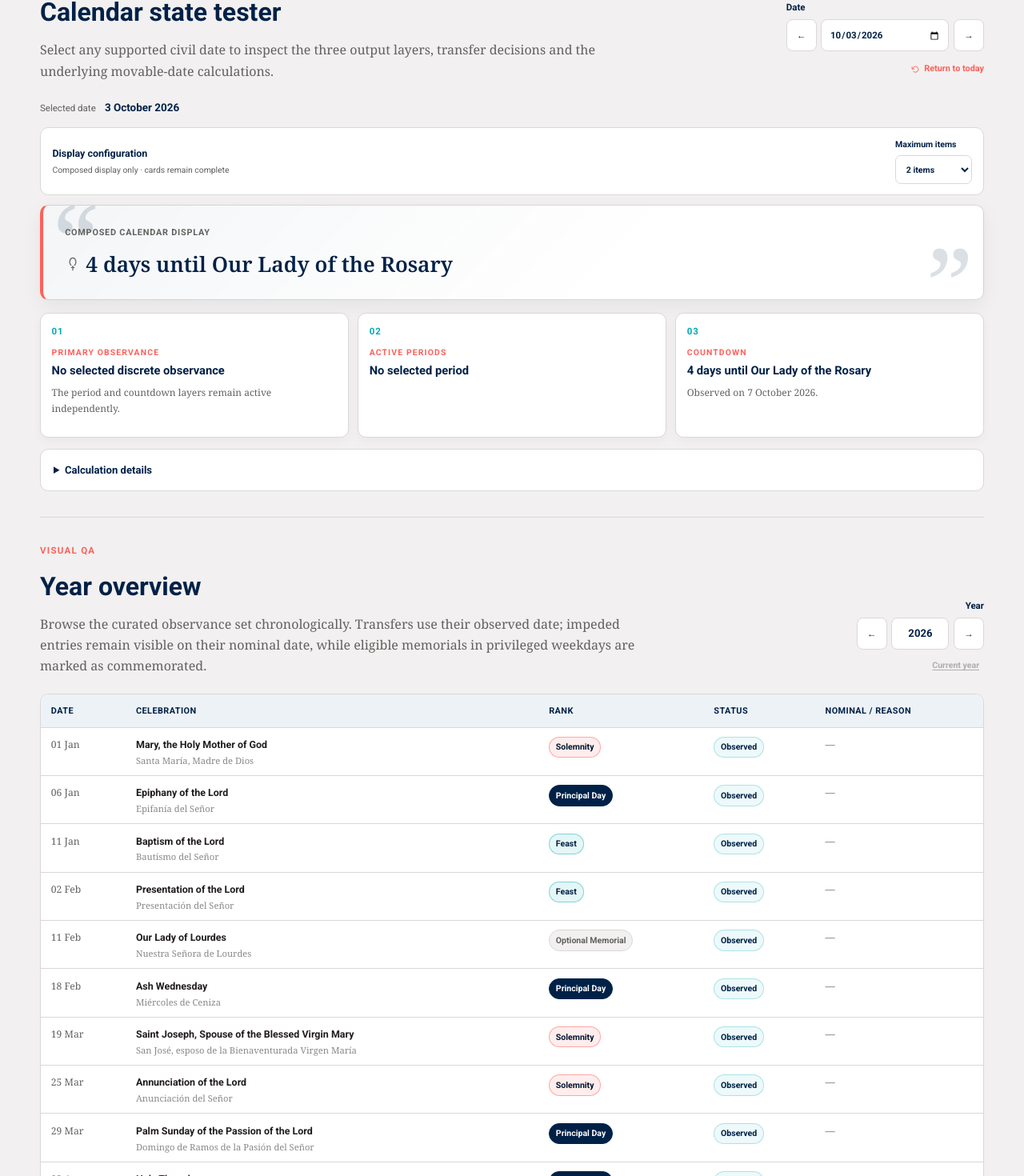
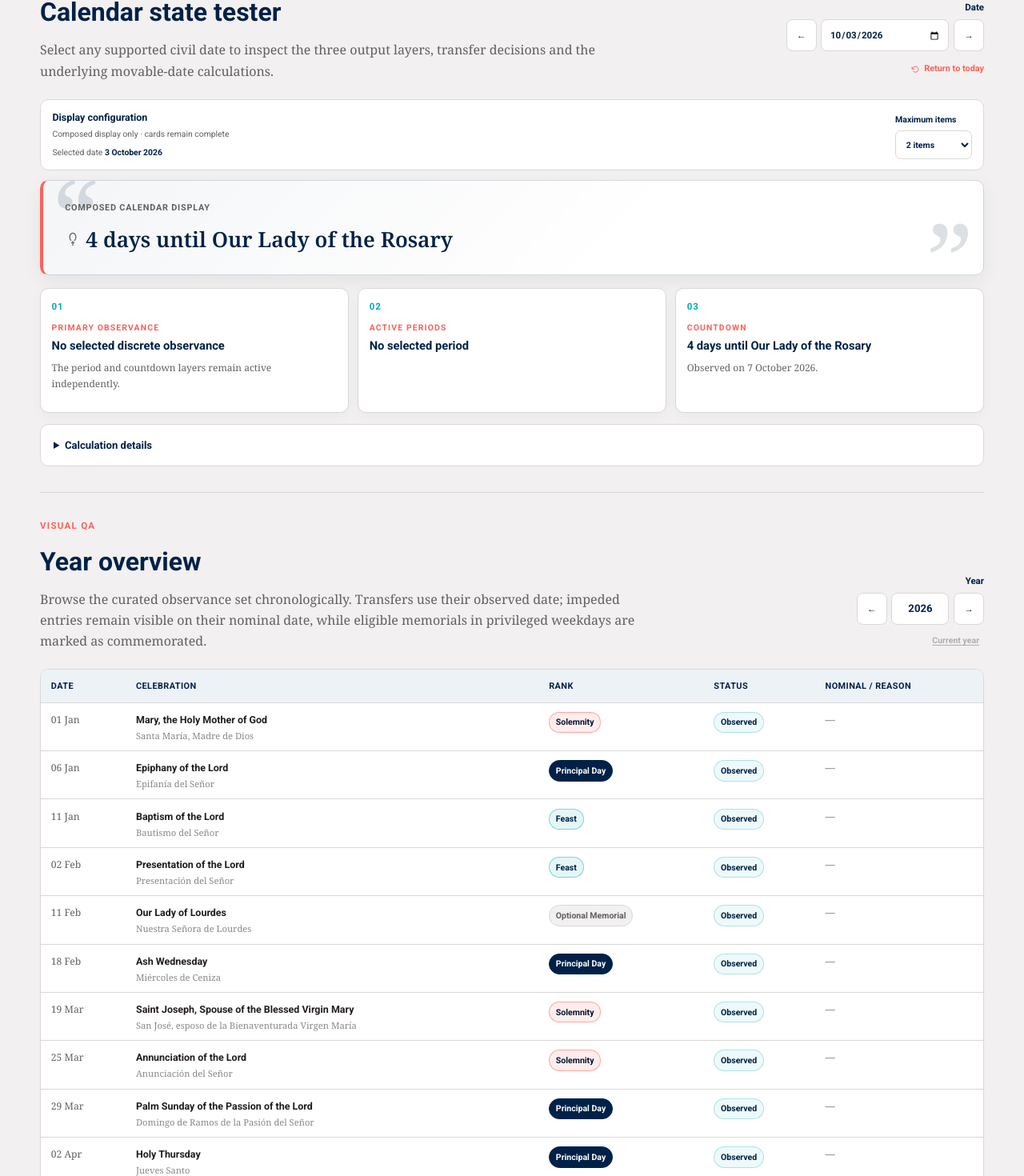
Before and after one commit to bgonzalezbustamante/catholic-calendar, a Next.js app: page / in a window 1280 px wide. Shown: the part 439-1909 px from the top of the page at 80% size. Built offline with nearby package versions, Linux system fonts and the light colour scheme.

Commit message:
Polish calendar controls and footer credit (#22)
* style: add Christicons bible credit icon

* style: reuse rank pills in guide

* style: consolidate tester date controls

* style: align tester and footer polish

* docs: record calendar UI polish

* docs: update tester configuration note

```diff
--- a/app/globals.css
+++ b/app/globals.css
@@ -162,6 +162,11 @@ h1 {
   font-weight: 700;
 }
 
+.date-control > label {
+  justify-self: end;
+  text-align: right;
+}
+
 .date-control-row {
   display: grid;
   grid-template-columns: 38px minmax(160px, 1fr) 38px;
@@ -216,22 +221,6 @@ h1 {
   flex: 0 0 0.78rem;
 }
 
-.selected-date-bar {
-  display: flex;
-  flex-wrap: wrap;
-  align-items: baseline;
-  gap: 0.45rem 0.7rem;
-  margin-bottom: 0.8rem;
-  color: var(--ash);
-  font-family: var(--font-roboto), Arial, sans-serif;
-  font-size: 0.72rem;
-}
-
-.selected-date-bar strong {
-  color: var(--blue);
-  font-size: 0.84rem;
-}
-
 .display-config {
   display: grid;
   grid-template-columns: minmax(180px, 1fr) auto;
@@ -259,6 +248,16 @@ h1 {
 .display-config-heading span {
   color: var(--ash);
   font-size: 0.65rem;
+}
+
+.display-config-heading .display-config-date {
+  margin-top: 0.28rem;
+  color: var(--ash);
+}
+
+.display-config-date strong {
+  color: var(--blue);
+  font-size: 1em;
 }
 
 .display-config-field {
@@ -731,10 +730,9 @@ tbody tr:last-child td {
   font-size: 0.8rem;
 }
 
-.rank-guide strong {
-  color: var(--charcoal);
-  font-family: var(--font-roboto), Arial, sans-serif;
-  font-size: 0.96em;
+.rank-guide .rank-pill {
+  margin: 0 0.08rem;
+  vertical-align: 0.08em;
 }
 
 .notes-grid {
@@ -846,8 +844,20 @@ tbody tr:last-child td {
 }
 
 .footer-credit {
+  display: inline-flex;
+  align-items: center;
+  gap: 0.38rem;
   color: var(--ash);
   font-size: 0.66rem;
+}
+
+.footer-credit-icon {
+  width: 0.88rem;
+  height: 0.88rem;
+  flex: 0 0 0.88rem;
+  background: var(--ash);
+  -webkit-mask: var(--footer-credit-icon) center / contain no-repeat;
+  mask: var(--footer-credit-icon) center / contain no-repeat;
 }
 
 .footer-credit a {
@@ -915,6 +925,10 @@ tbody tr:last-child td {
     width: 100%;
   }
 
+  .date-control > label {
+    justify-self: end;
+  }
+
   .year-control {
     justify-items: stretch;
   }
--- a/components/calendar-tester.tsx
+++ b/components/calendar-tester.tsx
@@ -172,15 +172,13 @@ export default function CalendarTester({ initialDate }: { initialDate: string })
         </div>
       </div>
 
-      <div className="selected-date-bar">
-        <span>Selected date</span>
-        <strong>{formatDate(date)}</strong>
-      </div>
-
       <div className="display-config" aria-label="Composed display configuration">
         <div className="display-config-heading">
           <strong>Display configuration</strong>
           <span>Composed display only · cards remain complete</span>
+          <span className="display-config-date">
+            Selected date <strong>{formatDate(date)}</strong>
+          </span>
         </div>
 
         <label className="display-config-field" htmlFor="display-max-items">
--- a/components/site-footer.tsx
+++ b/components/site-footer.tsx
@@ -1,10 +1,31 @@
+import type { CSSProperties } from 'react'
+
+import bibleIcon from '@/assets/christicons/bible-1.svg'
+
 export default function SiteFooter() {
+  const bibleStyle = {
+    '--footer-credit-icon': `url("${bibleIcon.src}")`,
+  } as CSSProperties
+
   return (
     <footer className="site-footer">
       <div className="shell footer-inner">
         <span className="footer-credit">
-          Display icons by{' '}
-          <a href="https://christicons.com/">Christicons</a>
+          <span
+            aria-hidden="true"
+            className="footer-credit-icon"
+            style={bibleStyle}
+          />
+          <span>
+            Display icons by{' '}
+            <a
+              href="https://christicons.com/"
+              target="_blank"
+              rel="noopener noreferrer"
+            >
+              Christicons
+            </a>
+          </span>
         </span>
         <a
           className="footer-license"
--- a/components/year-overview.tsx
+++ b/components/year-overview.tsx
@@ -125,13 +125,16 @@ export default function YearOverview({ initialYear }: { initialYear: number }) {
         </div>
         <p>
           Rank describes a celebration&apos;s liturgical classification, not its spiritual
-          importance. In this curated model, <strong>Principal day</strong> marks the highest
-          seasonal days; <strong>Solemnity</strong> and <strong>Feast</strong> are higher
-          celebrations; <strong>Memorial</strong> is normally obligatory; and
-          <strong> Optional Memorial</strong> may be chosen when the calendar permits.
-          <strong> Commemoration</strong> is retained for special cases such as All Souls.
-          Actual precedence also depends on the season and the date, so rank alone does not
-          determine what is observed.
+          importance. In this curated model,{' '}
+          <span className="rank-pill is-principal-day">Principal day</span> marks the highest
+          seasonal days; <span className="rank-pill is-solemnity">Solemnity</span> and{' '}
+          <span className="rank-pill is-feast">Feast</span> are higher celebrations;{' '}
+          <span className="rank-pill is-memorial">Memorial</span> is normally obligatory; and{' '}
+          <span className="rank-pill is-optional-memorial">Optional Memorial</span> may be
+          chosen when the calendar permits.{' '}
+          <span className="rank-pill is-commemoration">Commemoration</span> is retained for
+          special cases such as All Souls. Actual precedence also depends on the season and
+          the date, so rank alone does not determine what is observed.
         </p>
       </aside>
     </section>
--- a/lib/releases.ts
+++ b/lib/releases.ts
@@ -46,7 +46,7 @@ export const releases: ReleaseNote[] = [
       {
         title: 'Validation surfaces',
         items: [
-          'Added an interactive date tester with guarded manual date entry, two/three-item composed-display controls, natural engine-order truncation, themeable Christicons including explicit Bernadette and Benedict mappings, and simplified diagnostic cards.',
+          'Added an interactive date tester with guarded manual date entry, integrated selected-date/configuration controls, two/three-item composed-display controls, natural engine-order truncation, themeable Christicons including explicit Bernadette and Benedict mappings, and simplified diagnostic cards.',
           'Added a bilingual year overview with year pagination, English/Spanish celebration names, colour-coded liturgical-rank labels, a Nominal / reason column and a concise rank guide.',
           'Added regression coverage for computus, Advent, overlaps, countdowns, transfers and impediments.',
         ],
```
Also changed, not shown: 1 other file (tests, documents, lock files or other folders).
